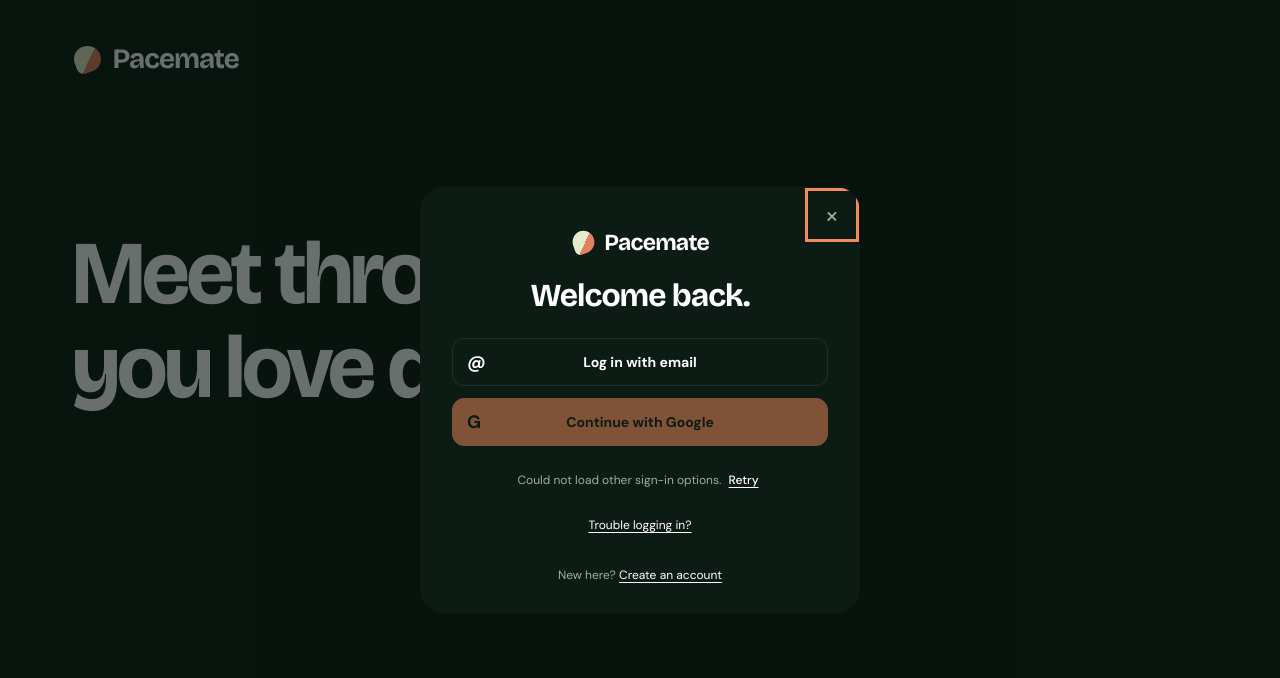
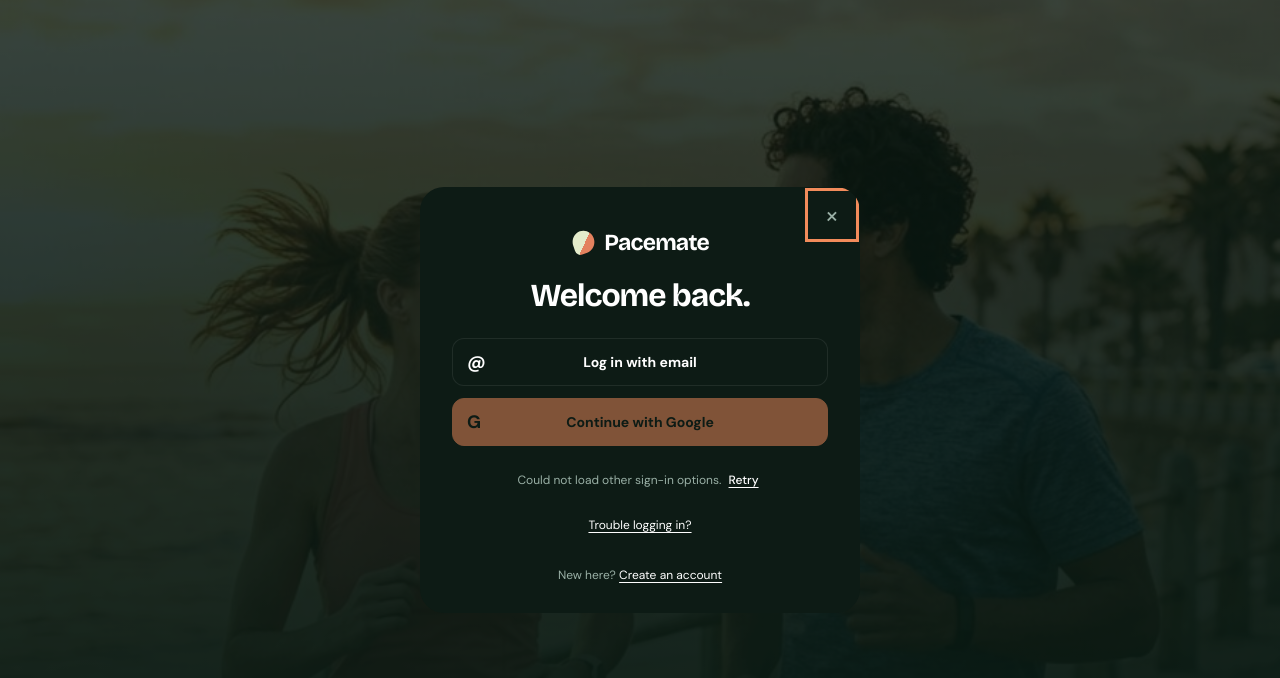
Before and after one commit to okaibit/pacemate, a Vue app: page /login in a window 1280 px wide. Shown: the top 678 px of the page. Built offline with nearby package versions, Linux system fonts and the light colour scheme; no server answers.

Commit message:
Clean up auth page background

```diff
--- a/src/views/Auth.vue
+++ b/src/views/Auth.vue
@@ -100,7 +100,7 @@ async function submit() {
 
 <template>
  <main class="auth-page">
-  <div class="auth-background" aria-hidden="true"><span class="brand-lockup"><img class="brand-mark" src="/logo-mark.svg" alt="" aria-hidden="true">Pacemate</span><p>Meet through what<br>you love doing.</p></div>
+  <div class="auth-background" aria-hidden="true"></div>
   <Modal :label="mode==='signup'?'Create your Pacemate account':'Log in to Pacemate'" plain flush @close="close">
    <section class="auth-sheet">
     <button type="button" class="close" :disabled="busy" aria-label="Close" @click="close">×</button>
@@ -134,8 +134,8 @@ async function submit() {
  </main>
 </template>
 <style scoped>
-.auth-page{min-height:100svh;background:var(--bg);color:var(--ink)}
-.auth-background{max-width:1200px;margin:auto;padding:42px 32px}.auth-background>span{font:700 28px var(--display);letter-spacing:-1px}.auth-background>p{font:600 clamp(44px,7vw,100px)/1.05 var(--display);letter-spacing:-.04em;margin:18vh 0 0}
+.auth-page{position:relative;min-height:100svh;background:#102c23;color:var(--ink)}
+.auth-background{position:fixed;inset:0;background:linear-gradient(180deg,#102c2380,#102c23f0),url(/images/hero.jpg) 55% 30%/cover no-repeat}
 .auth-sheet{position:relative;padding:42px 32px 28px;text-align:center;color:var(--ink)}
 .close{position:absolute;right:6px;top:6px;display:grid;place-items:center;min-width:44px;min-height:44px;border:0;background:none;color:var(--mute);font:400 26px var(--body);cursor:pointer}
 .brand{display:inline-block;text-decoration:none;font:700 23px var(--display);letter-spacing:-.8px;margin-bottom:22px}
```
